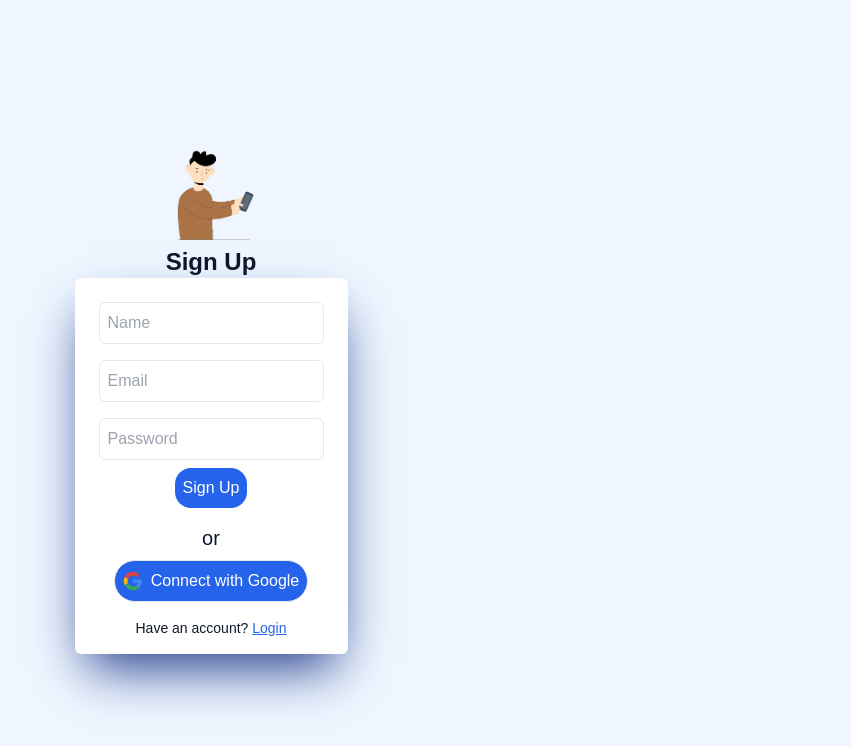
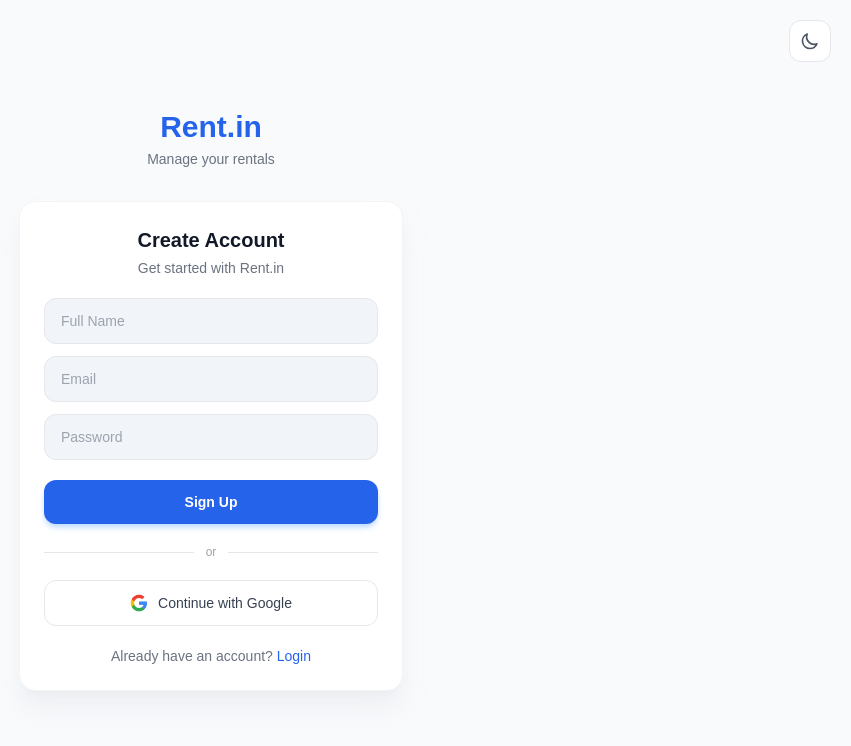
Before and after one commit to Akshitpatel25/Rent.in, a Next.js app: page /signup in a window 1280 px wide. Shown: the top 746 px of the page, without its empty margins (429-1280 px from the left). Built offline with nearby package versions, Linux system fonts and the light colour scheme.

Commit message:
feat: change the login, forget, and signup page

```diff
--- a/src/app/forgetpass-email-verification/page.tsx
+++ b/src/app/forgetpass-email-verification/page.tsx
@@ -2,81 +2,121 @@
 
 import { useEffect, useState } from "react";
 import axios from "axios";
+import Link from "next/link";
+import { useThemeMode } from "@/components/ThemeProvider";
 
 export default function Forgetpassword_email_verification() {
-  // gradient color variable
-
-
-  //   constant variables
+  const { theme, toggleTheme } = useThemeMode();
   const [email, setEmail] = useState("");
-  const [res, setRes ] = useState("");
+  const [res, setRes] = useState("");
   const [loading, setLoading] = useState(false);
   const [routeError, setrouteError] = useState("");
 
-  //   functions
   const emailCheckingHandler = async () => {
     if (!email) {
-      return setRes("Invalid email");
+      return setRes("Please enter your email");
     }
-
     const emailRegex = /^[^\s@]+@[^\s@]+\.[^\s@]+$/;
     if (!emailRegex.test(email)) {
-      return setRes("Invalid email");
+      return setRes("Invalid email format");
     }
-
     try {
-      setLoading((prev) => !prev);
-      const response = await axios.post("/api/forgetpass-email-verification", {
-        email,
-      });
+      setLoading(true);
+      const response = await axios.post("/api/forgetpass-email-verification", { email });
       if (response.status === 200) {
         setrouteError(response.data.data);
       }
-    } catch (error:any) {
-      setrouteError(error.response.data.error);
-
+    } catch (error: any) {
+      setrouteError(error.response?.data?.error || "Something went wrong");
     } finally {
-      setLoading((prev) => !prev);
+      setLoading(false);
     }
   };
 
-  useEffect(()=> {
-    setTimeout(() => {
-      setRes("");
-      setrouteError("");
-    }, 5000);
-  },[res, routeError]);
+  useEffect(() => {
+    if (res || routeError) {
+      setTimeout(() => { setRes(""); setrouteError(""); }, 5000);
+    }
+  }, [res, routeError]);
+
+  const inputClass =
+    "w-full px-4 py-3 rounded-xl bg-slate-100 dark:bg-slate-800 border border-gray-200 dark:border-slate-700 text-gray-900 dark:text-white placeholder-gray-400 dark:placeholder-slate-500 focus:outline-none focus:ring-2 focus:ring-blue-500 focus:border-transparent transition-all text-sm";
 
   return (
-    <>
-      <div
-        className="w-screen h-screen bg-blue-100 flex flex-col justify-center items-center min-w-80 max-w-screen-2xl m-auto"
+    <div className="min-h-screen bg-slate-50 dark:bg-slate-950 flex flex-col items-center justify-center px-4 py-8">
+      {/* Theme Toggle */}
+      <button
+        onClick={toggleTheme}
+        className="absolute top-5 right-5 p-2.5 rounded-xl bg-white dark:bg-slate-800 border border-gray-200 dark:border-slate-700 hover:bg-gray-50 dark:hover:bg-slate-700 transition-colors"
+        aria-label="Toggle theme"
+      >
+        {theme === "dark" ? (
+          <svg className="w-5 h-5 text-amber-400" fill="none" viewBox="0 0 24 24" stroke="currentColor" strokeWidth={2}>
+            <path strokeLinecap="round" strokeLinejoin="round" d="M12 3v1m0 16v1m9-9h-1M4 12H3m15.364 6.364l-.707-.707M6.343 6.343l-.707-.707m12.728 0l-.707.707M6.343 17.657l-.707.707M16 12a4 4 0 11-8 0 4 4 0 018 0z" />
+          </svg>
+        ) : (
+          <svg className="w-5 h-5 text-gray-600" fill="none" viewBox="0 0 24 24" stroke="currentColor" strokeWidth={2}>
+            <path strokeLinecap="round" strokeLinejoin="round" d="M20.354 15.354A9 9 0 018.646 3.646 9.003 9.003 0 0012 21a9.003 9.003 0 008.354-5.646z" />
+          </svg>
+        )}
+      </button>
 
-      >
-        {
-          routeError ? (
-            <p className="text-red-500">{routeError}</p>
-          ):<p className="text-red-500">{res}</p>
-        }
+      {/* Logo */}
+      <div className="mb-8 text-center">
+        <h1 className="text-3xl font-bold text-blue-600 dark:text-blue-400">Rent.in</h1>
+        <p className="text-sm text-gray-500 dark:text-slate-400 mt-1">Manage your rentals</p>
+      </div>
 
-        <h1 className="text-2xl">Enter your email</h1>
-        <div className="rounded-md  shadow-lg shadow-blue-600
-         w-fit p-2 flex flex-col justify-center items-center">
+      {/* Card */}
+      <div className="w-full max-w-sm bg-white dark:bg-slate-900 rounded-2xl border border-gray-100 dark:border-slate-800 shadow-xl shadow-gray-200/50 dark:shadow-black/20 p-6 space-y-5">
+        <div className="text-center">
+          <div className="w-14 h-14 bg-blue-100 dark:bg-blue-900/30 rounded-full flex items-center justify-center mx-auto mb-3">
+            <svg className="w-6 h-6 text-blue-600 dark:text-blue-400" fill="none" viewBox="0 0 24 24" stroke="currentColor" strokeWidth={2}>
+              <path strokeLinecap="round" strokeLinejoin="round" d="M3 8l7.89 5.26a2 2 0 002.22 0L21 8M5 19h14a2 2 0 002-2V7a2 2 0 00-2-2H5a2 2 0 00-2 2v10a2 2 0 002 2z" />
+            </svg>
+          </div>
+          <h2 className="text-xl font-bold text-gray-900 dark:text-white">Reset Password</h2>
+          <p className="text-sm text-gray-500 dark:text-slate-400 mt-1">
+            Enter your email and we&apos;ll send you a reset link
+          </p>
+        </div>
+
+        {(res || routeError) && (
+          <p className={`text-sm font-medium text-center ${
+            routeError?.includes("sent") || routeError?.includes("check")
+              ? "text-green-500"
+              : "text-red-500"
+          }`}>
+            {routeError || res}
+          </p>
+        )}
+
+        <div>
           <input
             type="email"
             placeholder="Enter your email"
-            className="p-2 m-2 mb-1 outline-none border rounded-md"
+            className={inputClass}
             onChange={(e) => setEmail(e.target.value)}
+            aria-label="Email"
+            autoComplete="email"
           />
+        </div>
 
-          <button
-            className="p-2 pl-4 pr-4 m-1 bg-blue-600 text-white text-center rounded-2xl"
-            onClick={emailCheckingHandler}
-          >
-            {loading ? "Submit..." : "Submit"}
-          </button>
-        </div>
+        <button
+          className="w-full py-3 bg-blue-600 hover:bg-blue-700 text-white rounded-xl font-semibold text-sm transition-colors flex items-center justify-center gap-2 active:scale-[0.98] shadow-md shadow-blue-200 dark:shadow-blue-900/30 disabled:opacity-60"
+          onClick={emailCheckingHandler}
+          disabled={loading}
+        >
+          {loading ? "Sending..." : "Send Reset Link"}
+        </button>
+
+        <p className="text-center text-sm text-gray-500 dark:text-slate-400">
+          Remember your password?{" "}
+          <Link className="text-blue-600 dark:text-blue-400 font-medium hover:underline" href="/login">
+            Back to Login
+          </Link>
+        </p>
       </div>
-    </>
+    </div>
   );
 }
--- a/src/app/login/page.tsx
+++ b/src/app/login/page.tsx
@@ -1,30 +1,21 @@
 "use client";
 import axios from "axios";
-import {useRouter} from "next/navigation";
-import {useEffect, useState} from "react";
+import { useRouter } from "next/navigation";
+import { useEffect, useState } from "react";
 import Image from "next/image";
 import Link from "next/link";
-import { signIn } from "next-auth/react"
+import { signIn } from "next-auth/react";
+import { useThemeMode } from "@/components/ThemeProvider";
 
 export default function Login() {
   const router = useRouter();
+  const { theme, toggleTheme } = useThemeMode();
 
-  // State variables
   const [error, setError] = useState("");
   const [loadingLogin, setLoadingLogin] = useState(false);
   const [googleLoading, setGoogleLoading] = useState(false);
-  const [login, setLogin] = useState({
-    email: "",
-    password: "",
-  });
+  const [login, setLogin] = useState({ email: "", password: "" });
 
-  // Gradient background style
-  const style = {
-    background:
-      "linear-gradient(0deg, rgba(188,108,37,1) 0%, rgba(221,161,94,1) 49%, rgba(254,250,224,1) 100%)",
-  };
-
-  // Email-password login function
   const setupLogin = async () => {
     const source = axios.CancelToken.source();
     let didCancel = false;
@@ -33,19 +24,14 @@ export default function Login() {
         setError("Email and password are required");
         return;
       }
-
-      // Validate email format
       const emailRegex = /^[^\s@]+@[^\s@]+\.[^\s@]+$/;
       if (!emailRegex.test(login.email)) {
         setError("Please enter a valid email address");
         return;
       }
-
       setLoadingLogin(true);
-      setError(""); // Clear previous errors
-
+      setError("");
       const response = await axios.post("/api/login", login, { cancelToken: source.token });
-
       if (!didCancel && response.status === 200) {
         setError("Login successful");
         router.push("/dashboard");
@@ -65,35 +51,61 @@ export default function Login() {
     };
   };
 
-  // Google sign-in function
   const googleSigninHandler = async () => {
-    setGoogleLoading((prev) => !prev);
-    signIn("google", {redirectTo: "/dashboard"});
+    setGoogleLoading(true);
+    signIn("google", { redirectTo: "/dashboard" });
+  };
 
-  }
+  useEffect(() => {
+    if (error) setTimeout(() => setError(""), 3000);
+  }, [error]);
 
-  useEffect(()=> {
-    setTimeout(() => {
-      setError("");
-    }, 2000);
-  },[error])
-
+  const inputClass =
+    "w-full px-4 py-3 rounded-xl bg-slate-100 dark:bg-slate-800 border border-gray-200 dark:border-slate-700 text-gray-900 dark:text-white placeholder-gray-400 dark:placeholder-slate-500 focus:outline-none focus:ring-2 focus:ring-blue-500 focus:border-transparent transition-all text-sm";
 
   return (
-    <div
-      className="w-screen h-screen bg-blue-50 flex flex-col justify-center items-center min-w-80 max-w-screen-2xl m-auto"
-      // style={{ background: style.background }}
+    <div className="min-h-screen bg-slate-50 dark:bg-slate-950 flex flex-col items-center justify-center px-4 py-8">
+      {/* Theme Toggle */}
+      <button
+        onClick={toggleTheme}
+        className="absolute top-5 right-5 p-2.5 rounded-xl bg-white dark:bg-slate-800 border border-gray-200 dark:border-slate-700 hover:bg-gray-50 dark:hover:bg-slate-700 transition-colors"
+        aria-label="Toggle theme"
       >
-      <Image src={"/signup.gif"} width={100} height={100} alt="Signup" priority/>
-  {error && <h3 role="alert" aria-live="assertive" className="text-red-500">{error}</h3>}
+        {theme === "dark" ? (
+          <svg className="w-5 h-5 text-amber-400" fill="none" viewBox="0 0 24 24" stroke="currentColor" strokeWidth={2}>
+            <path strokeLinecap="round" strokeLinejoin="round" d="M12 3v1m0 16v1m9-9h-1M4 12H3m15.364 6.364l-.707-.707M6.343 6.343l-.707-.707m12.728 0l-.707.707M6.343 17.657l-.707.707M16 12a4 4 0 11-8 0 4 4 0 018 0z" />
+          </svg>
+        ) : (
+          <svg className="w-5 h-5 text-gray-600" fill="none" viewBox="0 0 24 24" stroke="currentColor" strokeWidth={2}>
+            <path strokeLinecap="round" strokeLinejoin="round" d="M20.354 15.354A9 9 0 018.646 3.646 9.003 9.003 0 0012 21a9.003 9.003 0 008.354-5.646z" />
+          </svg>
+        )}
+      </button>
 
-      <h1 className="text-2xl font-bold">Login</h1>
+      {/* Logo */}
+      <div className="mb-8 text-center">
+        <h1 className="text-3xl font-bold text-blue-600 dark:text-blue-400">Rent.in</h1>
+        <p className="text-sm text-gray-500 dark:text-slate-400 mt-1">Manage your rentals</p>
+      </div>
 
-      <div className="w-fit p-4 border bg-white backdrop-blur-2xl shadow-2xl shadow-blue-900 rounded-md  flex flex-col items-center">
+      {/* Card */}
+      <div className="w-full max-w-sm bg-white dark:bg-slate-900 rounded-2xl border border-gray-100 dark:border-slate-800 shadow-xl shadow-gray-200/50 dark:shadow-black/20 p-6 space-y-5">
+        <div className="text-center">
+          <h2 className="text-xl font-bold text-gray-900 dark:text-white">Welcome back</h2>
+          <p className="text-sm text-gray-500 dark:text-slate-400 mt-1">Login to your account</p>
+        </div>
+
+        {error && (
+          <p className={`text-sm font-medium text-center ${error === "Login successful" ? "text-green-500" : "text-red-500"}`}>
+            {error}
+          </p>
+        )}
+
+        <div className="space-y-3">
           <input
             type="email"
             placeholder="Email"
-          className="p-2 m-2 outline-none border rounded-md"
+            className={inputClass}
             value={login.email}
             onChange={(e) => setLogin({ ...login, email: e.target.value })}
             aria-label="Email"
@@ -102,67 +114,64 @@ export default function Login() {
           <input
             type="password"
             placeholder="Password"
-          className="p-2 m-2 outline-none border rounded-md"
+            className={inputClass}
             value={login.password}
             onChange={(e) => setLogin({ ...login, password: e.target.value })}
             aria-label="Password"
             autoComplete="current-password"
           />
-        <Link
-          href={"/forgetpass-email-verification"}
-          className="text-red-900 text-sm mb-2"
-        >
-          Forget Password?
+        </div>
+
+        <div className="flex justify-end">
+          <Link href="/forgetpass-email-verification" className="text-xs text-blue-600 dark:text-blue-400 hover:underline">
+            Forgot Password?
           </Link>
+        </div>
+
         <button
-          className="p-2 text-white text-center rounded-2xl bg-blue-600"
+          className="w-full py-3 bg-blue-600 hover:bg-blue-700 text-white rounded-xl font-semibold text-sm transition-colors flex items-center justify-center gap-2 active:scale-[0.98] shadow-md shadow-blue-200 dark:shadow-blue-900/30 disabled:opacity-60"
           onClick={setupLogin}
           disabled={loadingLogin}
-          aria-busy={loadingLogin}
         >
           {loadingLogin ? (
-            <span className="flex items-center gap-x-2">
-              <Image src={"/ZKZg.gif"} width={20} height={20} alt="Loading..." priority />
+            <>
+              <Image src="/ZKZg.gif" width={18} height={18} alt="Loading..." priority />
               Logging in...
-            </span>
-          ) : "Login"}
+            </>
+          ) : (
+            "Login"
+          )}
         </button>
 
-        <div className="flex flex-col items-center mt-4">
-          <h1 className="text-xl text-center">or</h1>
+        {/* Divider */}
+        <div className="flex items-center gap-3">
+          <div className="flex-1 h-px bg-gray-200 dark:bg-slate-700" />
+          <span className="text-xs text-gray-400 dark:text-slate-500">or</span>
+          <div className="flex-1 h-px bg-gray-200 dark:bg-slate-700" />
+        </div>
+
+        {/* Google */}
         <button
-            className="border mt-2 flex items-center gap-x-2 p-2 bg-blue-600 text-white rounded-3xl"
+          className="w-full py-3 bg-white dark:bg-slate-800 border border-gray-200 dark:border-slate-700 rounded-xl font-medium text-sm text-gray-700 dark:text-slate-300 hover:bg-gray-50 dark:hover:bg-slate-700 transition-colors flex items-center justify-center gap-2.5 active:scale-[0.98]"
           onClick={googleSigninHandler}
           disabled={googleLoading}
-            aria-busy={googleLoading}
         >
-            <Image
-              src="/googleG.png"
-              alt="Google Sign-In"
-              width={20}
-              height={20}
-              priority
-            />
-            <h2>
           {googleLoading ? (
-                <Image src={"/ZKZg.gif"} width={25} height={25} alt="Loading..." priority />
+            <Image src="/ZKZg.gif" width={20} height={20} alt="Loading..." priority />
           ) : (
-                "Connect with Google"
+            <>
+              <Image src="/googleG.png" alt="Google" width={18} height={18} />
+              Continue with Google
+            </>
           )}
-            </h2>
         </button>
 
-
-
-          <p className="text-center text-sm mt-4">
+        <p className="text-center text-sm text-gray-500 dark:text-slate-400">
           Don&apos;t have an account?{" "}
-            <Link className="text-blue-600 underline" href="/signup">
-              Signup
+          <Link className="text-blue-600 dark:text-blue-400 font-medium hover:underline" href="/signup">
+            Sign up
           </Link>
         </p>
-        </div>
-
-
       </div>
     </div>
   );
--- a/src/app/signup/page.tsx
+++ b/src/app/signup/page.tsx
@@ -5,33 +5,22 @@ import Image from "next/image";
 import Link from "next/link";
 import { useRouter } from "next/navigation";
 import { signIn } from "next-auth/react";
+import { useThemeMode } from "@/components/ThemeProvider";
 
 export default function Signup() {
   const router = useRouter();
+  const { theme, toggleTheme } = useThemeMode();
 
-  // Gradient background style
-  const style = {
-    background:
-      "linear-gradient(0deg, rgba(188,108,37,1) 0%, rgba(221,161,94,1) 49%, rgba(254,250,224,1) 100%)",
-  };
-
-  // State variables
-  const [signup, setSignup] = useState({
-    name: "",
-    email: "",
-    password: "",
-  });
+  const [signup, setSignup] = useState({ name: "", email: "", password: "" });
   const [error, setError] = useState("");
   const [loadingSignup, setLoadingSignup] = useState(false);
   const [googleLoading, setGoogleLoading] = useState(false);
 
-  // Functions
   const setupSignUp = async () => {
     if (!signup.name || !signup.email || !signup.password) {
-      setError("Email and password are required");
+      setError("All fields are required");
       return;
     }
-    // Validate email format
     const emailRegex = /^[^\s@]+@[^\s@]+\.[^\s@]+$/;
     if (!emailRegex.test(signup.email)) {
       setError("Please enter a valid email address");
@@ -62,92 +51,131 @@ export default function Signup() {
     };
   };
 
-  // Google sign-in function
   const googleSigninHandler = async () => {
-    setGoogleLoading((prev) => !prev);
+    setGoogleLoading(true);
     signIn("google", { redirectTo: "/dashboard" });
   };
 
   useEffect(() => {
-    setTimeout(() => {
-      setError("");
-    }, 2000);
+    if (error) setTimeout(() => setError(""), 3000);
   }, [error]);
 
+  const inputClass =
+    "w-full px-4 py-3 rounded-xl bg-slate-100 dark:bg-slate-800 border border-gray-200 dark:border-slate-700 text-gray-900 dark:text-white placeholder-gray-400 dark:placeholder-slate-500 focus:outline-none focus:ring-2 focus:ring-blue-500 focus:border-transparent transition-all text-sm";
+
   return (
-    <div
-      className="w-screen h-screen bg-blue-50 flex flex-col justify-center items-center min-w-80 max-w-screen-2xl m-auto"
-      // style={{ background: style.background }}
+    <div className="min-h-screen bg-slate-50 dark:bg-slate-950 flex flex-col items-center justify-center px-4 py-8">
+      {/* Theme Toggle */}
+      <button
+        onClick={toggleTheme}
+        className="absolute top-5 right-5 p-2.5 rounded-xl bg-white dark:bg-slate-800 border border-gray-200 dark:border-slate-700 hover:bg-gray-50 dark:hover:bg-slate-700 transition-colors"
+        aria-label="Toggle theme"
       >
-      <Image src="/signup.gif" width={100} height={100} alt="Signup" />
-      {error && <h3 className="text-red-500">{error}</h3>}
+        {theme === "dark" ? (
+          <svg className="w-5 h-5 text-amber-400" fill="none" viewBox="0 0 24 24" stroke="currentColor" strokeWidth={2}>
+            <path strokeLinecap="round" strokeLinejoin="round" d="M12 3v1m0 16v1m9-9h-1M4 12H3m15.364 6.364l-.707-.707M6.343 6.343l-.707-.707m12.728 0l-.707.707M6.343 17.657l-.707.707M16 12a4 4 0 11-8 0 4 4 0 018 0z" />
+          </svg>
+        ) : (
+          <svg className="w-5 h-5 text-gray-600" fill="none" viewBox="0 0 24 24" stroke="currentColor" strokeWidth={2}>
+            <path strokeLinecap="round" strokeLinejoin="round" d="M20.354 15.354A9 9 0 018.646 3.646 9.003 9.003 0 0012 21a9.003 9.003 0 008.354-5.646z" />
+          </svg>
+        )}
+      </button>
 
-      <h1 className="text-2xl font-bold">Sign Up</h1>
+      {/* Logo */}
+      <div className="mb-8 text-center">
+        <h1 className="text-3xl font-bold text-blue-600 dark:text-blue-400">Rent.in</h1>
+        <p className="text-sm text-gray-500 dark:text-slate-400 mt-1">Manage your rentals</p>
+      </div>
 
-      <div className="w-fit  p-4  backdrop-blur-2xl bg-transparent rounded-md shadow-2xl shadow-blue-900 flex flex-col items-center bg-white">
+      {/* Card */}
+      <div className="w-full max-w-sm bg-white dark:bg-slate-900 rounded-2xl border border-gray-100 dark:border-slate-800 shadow-xl shadow-gray-200/50 dark:shadow-black/20 p-6 space-y-5">
+        <div className="text-center">
+          <h2 className="text-xl font-bold text-gray-900 dark:text-white">Create Account</h2>
+          <p className="text-sm text-gray-500 dark:text-slate-400 mt-1">Get started with Rent.in</p>
+        </div>
+
+        {error && (
+          <p className={`text-sm font-medium text-center ${error === "Signup successful" ? "text-green-500" : "text-red-500"}`}>
+            {error}
+          </p>
+        )}
+
+        <div className="space-y-3">
           <input
             type="text"
-          placeholder="Name"
-          className="p-2 m-2 outline-none border rounded-md"
+            placeholder="Full Name"
+            className={inputClass}
             value={signup.name}
             onChange={(e) => setSignup({ ...signup, name: e.target.value })}
+            aria-label="Name"
+            autoComplete="name"
           />
           <input
             type="email"
             placeholder="Email"
-          className="p-2 m-2 outline-none border rounded-md"
+            className={inputClass}
             value={signup.email}
             onChange={(e) => setSignup({ ...signup, email: e.target.value })}
+            aria-label="Email"
+            autoComplete="email"
           />
           <input
             type="password"
             placeholder="Password"
-          className="p-2 m-2 outline-none border rounded-md"
+            className={inputClass}
             value={signup.password}
             onChange={(e) => setSignup({ ...signup, password: e.target.value })}
+            aria-label="Password"
+            autoComplete="new-password"
           />
+        </div>
+
         <button
-          className="p-2 bg-blue-600 text-white text-center rounded-2xl"
+          className="w-full py-3 bg-blue-600 hover:bg-blue-700 text-white rounded-xl font-semibold text-sm transition-colors flex items-center justify-center gap-2 active:scale-[0.98] shadow-md shadow-blue-200 dark:shadow-blue-900/30 disabled:opacity-60"
           onClick={setupSignUp}
           disabled={loadingSignup}
         >
-          {loadingSignup ? "SignUp..." : "Sign Up"}
+          {loadingSignup ? (
+            <>
+              <Image src="/ZKZg.gif" width={18} height={18} alt="Loading..." priority />
+              Creating...
+            </>
+          ) : (
+            "Sign Up"
+          )}
         </button>
 
-        <div className="flex flex-col items-center mt-4">
-          <h1 className="text-xl text-center">or</h1>
+        {/* Divider */}
+        <div className="flex items-center gap-3">
+          <div className="flex-1 h-px bg-gray-200 dark:bg-slate-700" />
+          <span className="text-xs text-gray-400 dark:text-slate-500">or</span>
+          <div className="flex-1 h-px bg-gray-200 dark:bg-slate-700" />
+        </div>
+
+        {/* Google */}
         <button
-            className="border mt-2 flex items-center gap-x-2 p-2 bg-blue-600 text-white rounded-3xl"
+          className="w-full py-3 bg-white dark:bg-slate-800 border border-gray-200 dark:border-slate-700 rounded-xl font-medium text-sm text-gray-700 dark:text-slate-300 hover:bg-gray-50 dark:hover:bg-slate-700 transition-colors flex items-center justify-center gap-2.5 active:scale-[0.98]"
           onClick={googleSigninHandler}
+          disabled={googleLoading}
         >
-            <Image
-              src="/googleG.png"
-              alt="Google Sign-In"
-              width={20}
-              height={20}
-            />
-            <h2>
           {googleLoading ? (
-                <Image
-                  src="/ZKZg.gif"
-                  width={25}
-                  height={25}
-                  alt="Loading..."
-                  priority
-                />
+            <Image src="/ZKZg.gif" width={20} height={20} alt="Loading..." priority />
           ) : (
-                "Connect with Google"
+            <>
+              <Image src="/googleG.png" alt="Google" width={18} height={18} />
+              Continue with Google
+            </>
           )}
-            </h2>
         </button>
-          <p className="text-center text-sm mt-4">
-            Have an account?{" "}
-            <Link className="text-blue-600 underline" href="/login">
+
+        <p className="text-center text-sm text-gray-500 dark:text-slate-400">
+          Already have an account?{" "}
+          <Link className="text-blue-600 dark:text-blue-400 font-medium hover:underline" href="/login">
             Login
           </Link>
         </p>
       </div>
     </div>
-    </div>
   );
 }
```
Lines whose indentation alone changed are shown as unchanged.
